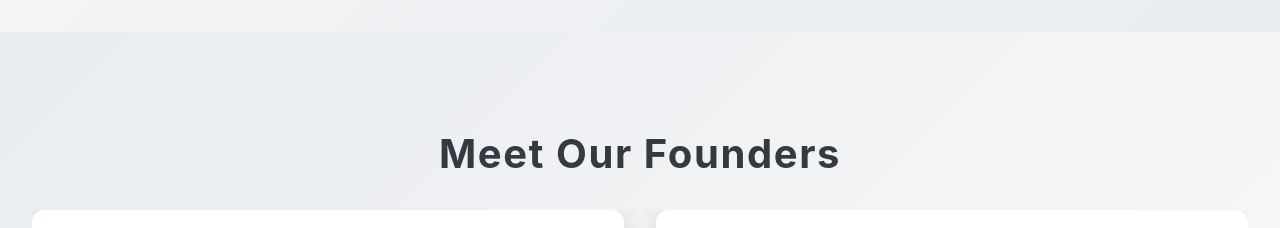
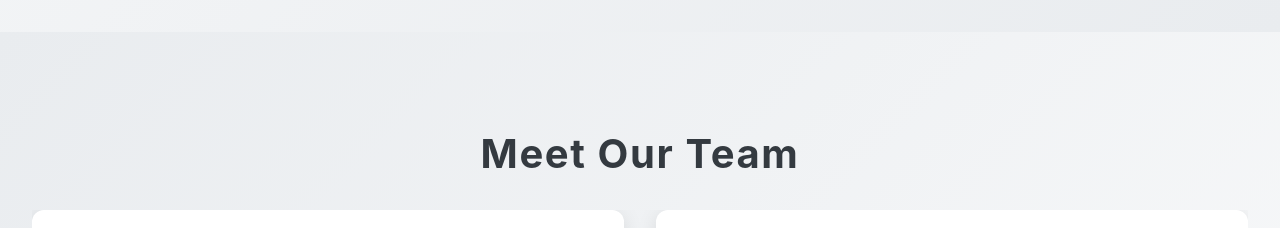
Before and after one commit to wkbroxton/ninethirteenwest, a React (Create React App) app: page /about in a window 1280 px wide. Shown: the part 1020-1248 px from the top of the page. Built offline with nearby package versions, Linux system fonts and the light colour scheme.

Commit message:
About.js updates

```diff
--- a/src/components/About.js
+++ b/src/components/About.js
@@ -37,7 +37,7 @@ const About = () => {
         </div>
       </div>
       <div className="founders-section">
-        <h2>Meet Our Founders</h2>
+        <h2>Meet Our Team</h2>
         <div className="founders">
           <div className="founder">
             <img
@@ -46,6 +46,7 @@ const About = () => {
               className="founder-image"
             />
             <h3>William Kevin Broxton</h3>
+            <h4>FOUNDER</h4>
             <div className="founder-bio">
               <p>
                 William Kevin Broxton is a multifaceted professional whose
@@ -102,6 +103,7 @@ const About = () => {
               className="founder-image"
             />
             <h3>Samantha Broxton</h3>
+            <h4>ADVISOR</h4>
             <div className="founder-bio">
               <p>
                 Samantha Broxton is a seasoned professional with extensive
```
